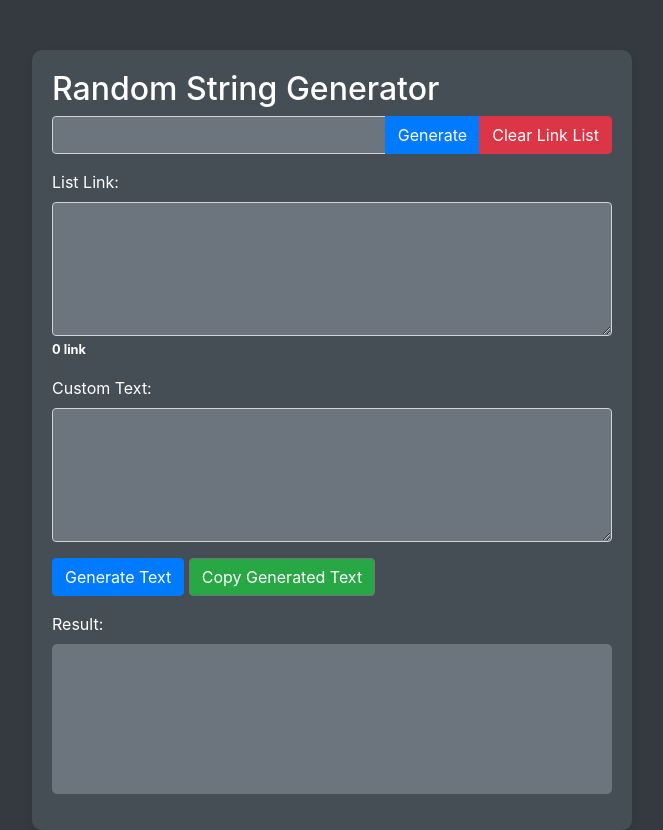
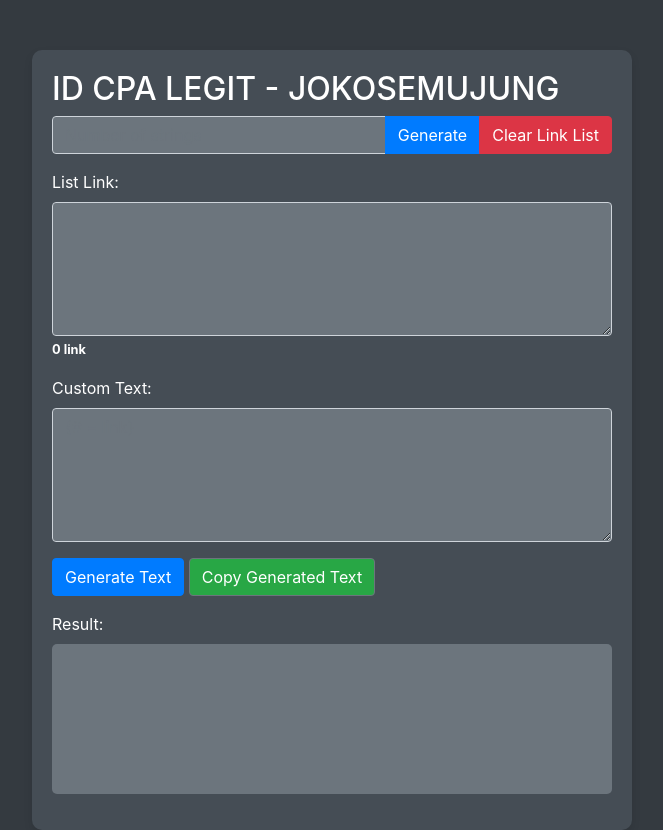
Before and after one commit to ubaidillah070/idLEGIT, a plain HTML site: page index.html in a window 1280 px wide. Shown: the whole page, without its empty margins (308-971 px from the left). Drawn offline with nearby package versions, Linux system fonts and the light colour scheme.

Commit message:
Update index.html

```diff
--- a/index.html
+++ b/index.html
@@ -70,7 +70,7 @@
 <div class="container panel-container">
     <div class="panel panel-default">
         <div class="panel-heading">
-            <h2>Random String Generator</h2>
+            <h2>ID CPA LEGIT - JOKOSEMUJUNG</h2>
         </div>
         <div class="panel-body">
             <div class="input-group mb-3">
```
